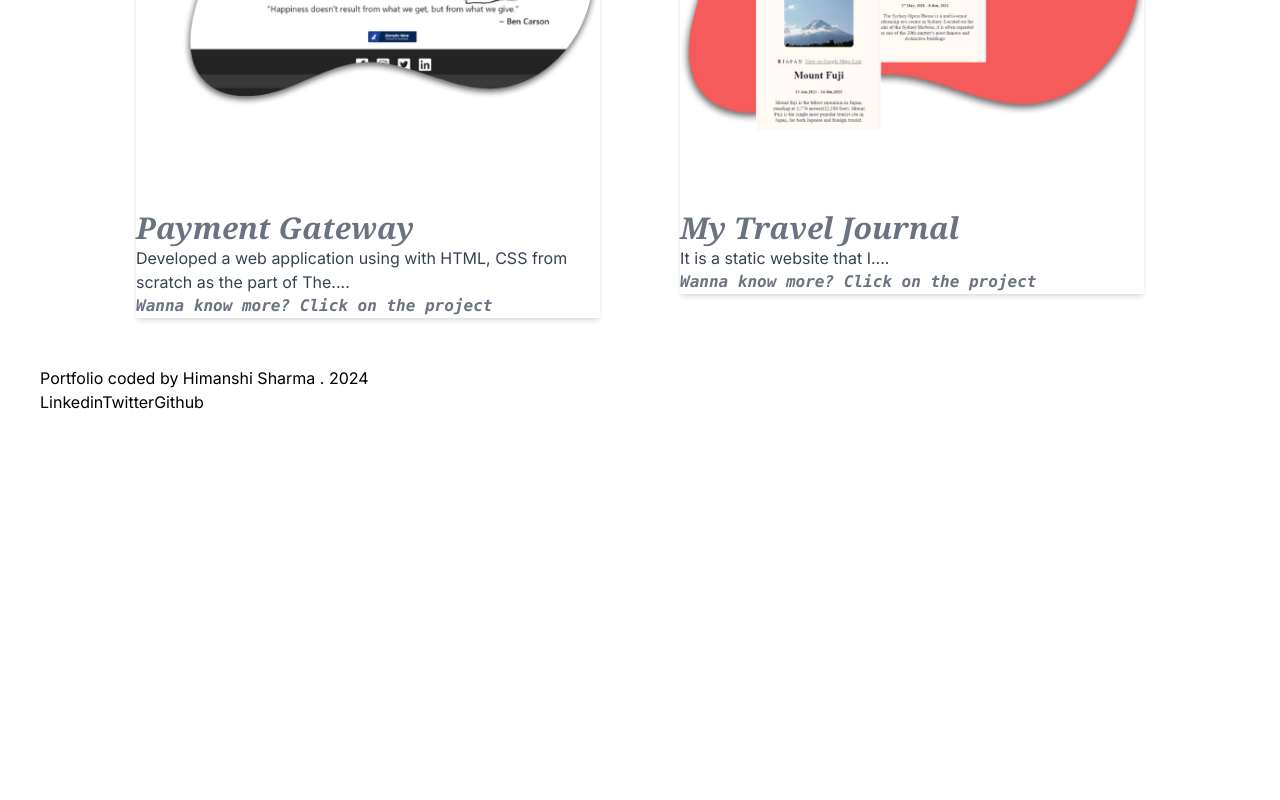
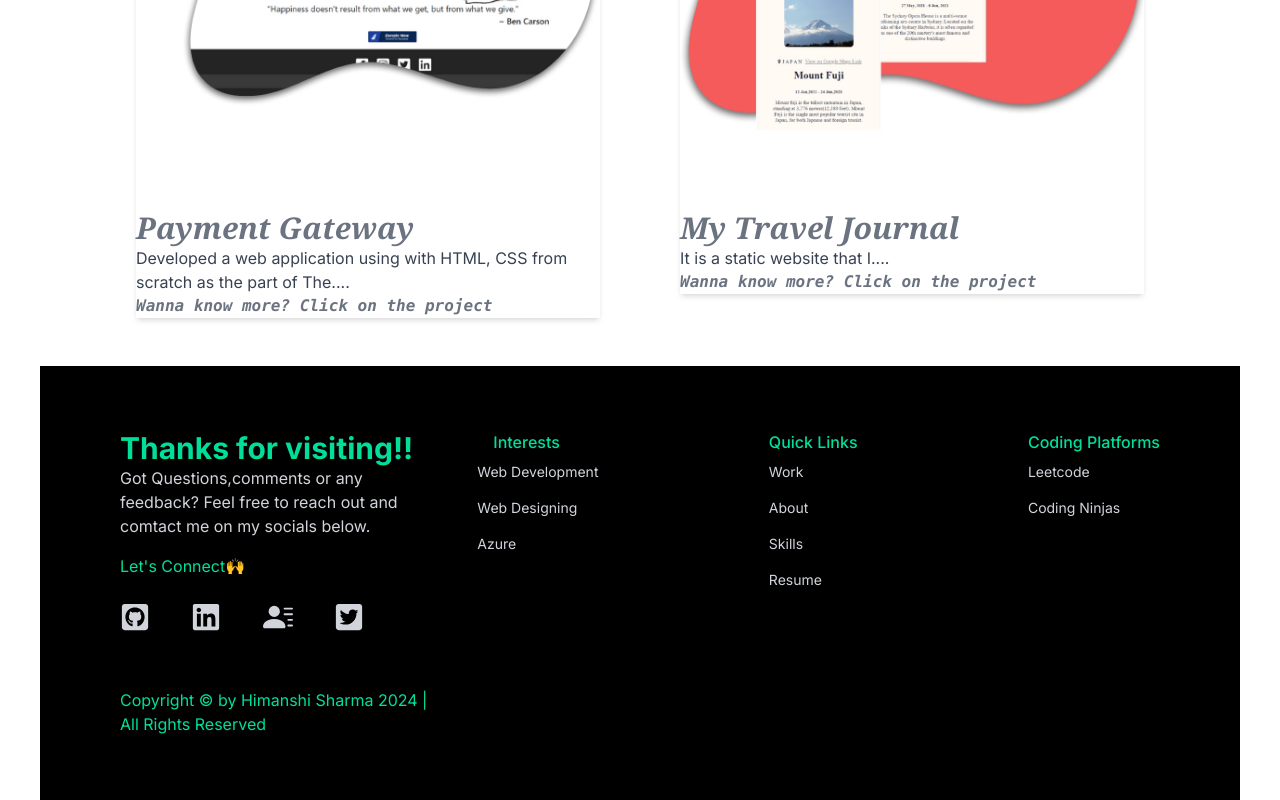
Before and after one commit to himanshi-sharma-123/my-portfolio, a Next.js app: page / in a window 1280 px wide. Shown: the part 1674-2474 px from the top of the page. Before the commit the page ends 2088 px from the top, so only its background shows below. Built offline with nearby package versions, Linux system fonts and the light colour scheme.

Commit message:
footer coded

```diff
--- a/src/components/footer/footer.jsx
+++ b/src/components/footer/footer.jsx
@@ -1,5 +1,9 @@
 import Link from "next/link";
+
 import React from "react";
+import { BsFillPersonLinesFill } from "react-icons/bs";
+
+import { FaGithubSquare, FaLinkedin, FaTwitterSquare } from "react-icons/fa";
 
 function footer() {
   const links = [
@@ -21,15 +25,99 @@ function footer() {
   ];
 
   return (
-    <div>
-      <h3>Portfolio coded by Himanshi Sharma . 2024</h3>
+    <div className="w-full h-full bg-black mx-aut0 py-16 px-20 grid lg:grid-cols-3 gap-8 text-gray-300">
       <div>
+        <h1 className="w-full text-3xl font-bold text-[#00df9a]">
+          Thanks for visiting!!
+        </h1>
+        <p1 className="py-4">
+          Got Questions,comments or any feedback? Feel free to reach out and
+          comtact me on my socials below.
+          {/* Let me know your views through the contact form or drop me a message
+          on my socials mentioned below. */}
+        </p1>
+        <h1 className="mt-4 text-[#00df9a]">Let's Connect🙌</h1>
+        <div className="flex justify-between md:w-[75%] my-6">
+          <a href="https://github.com/himanshi-sharma-123">
+            <FaGithubSquare size={30} />
+          </a>
+          <a href="https://www.linkedin.com/in/himanshi-sharma-564548202/">
+            <FaLinkedin size={30} />
+          </a>
+          <a href="https://drive.google.com/file/d/1uqP0pIHX-zpKP3_TM9t2nibr8OE3DLu-/view?usp=sharing">
+            <BsFillPersonLinesFill size={30} />
+          </a>
+          <a href="https://twitter.com/Himansh93626788?t=58ZIeC6a4E-MQ0Y3rBpHCQ&s=09">
+            <FaTwitterSquare size={30} />
+          </a>
+        </div>
+      </div>
+      <div className="lg:col-span-2 flex justify-between">
+        <div>
+          <h6 className="font-medium text-[#00df9a] px-4">Interests</h6>
+          <ul>
+            <li className="py-2 text-sm">Web Development</li>
+            <li className="py-2 text-sm">Web Designing</li>
+            <li className="py-2 text-sm">Azure</li>
+            {/* <li className="py-2 text-sm">DevOps</li> */}
+          </ul>
+        </div>
+        <div>
+          <h6 className="font-medium text-[#00df9a]">Quick Links</h6>
+          <ul>
+            <li className="py-2 text-sm">
+              {" "}
+              <Link href="/">Work</Link>
+            </li>
+            <li className="py-2 text-sm">
+              {" "}
+              <Link href="/about">About</Link>
+            </li>
+            <li className="py-2 text-sm">
+              {" "}
+              <Link href="/">Skills</Link>
+            </li>
+            <li className="py-2 text-sm">
+              {" "}
+              <Link href="/">Resume</Link>
+            </li>
+          </ul>
+        </div>
+        <div>
+          <h6 className="font-medium text-[#00df9a]">Coding Platforms</h6>
+          <ul>
+            {/* <li className="py-2 text-sm">
+              <a href="https://auth.geeksforgeeks.org/user/himansh1di4">GFG</a>
+            </li> */}
+            <li className="py-2 text-sm">
+              <a href="https://leetcode.com/Himanshi_Sharma/">Leetcode</a>
+            </li>
+            <li className="py-2 text-sm">
+              <a href="https://www.codingninjas.com/studio/profile/8ac82452-fc95-4765-aad4-1ed885e9a6a3">
+                Coding Ninjas
+              </a>
+            </li>
+
+            {/* <li className="py-2 text-sm ">
+              <a href="/">GFG</a>
+            </li>
+            <li className="py-2 text-sm">
+              <a href="/">Hackerrank</a>
+            </li> */}
+          </ul>
+        </div>
+      </div>{" "}
+      <p className="text-[#00df9a]">
+        Copyright &copy; by Himanshi Sharma 2024 | All Rights Reserved
+      </p>
+      {/* <h3>Portfolio coded by Himanshi Sharma . 2024</h3> */}
+      {/* <div>
         {links.map((link) => (
           <Link key={link.id} href={link.url}>
             {link.title}
           </Link>
         ))}
-      </div>
+      </div> */}
     </div>
   );
 }
```
